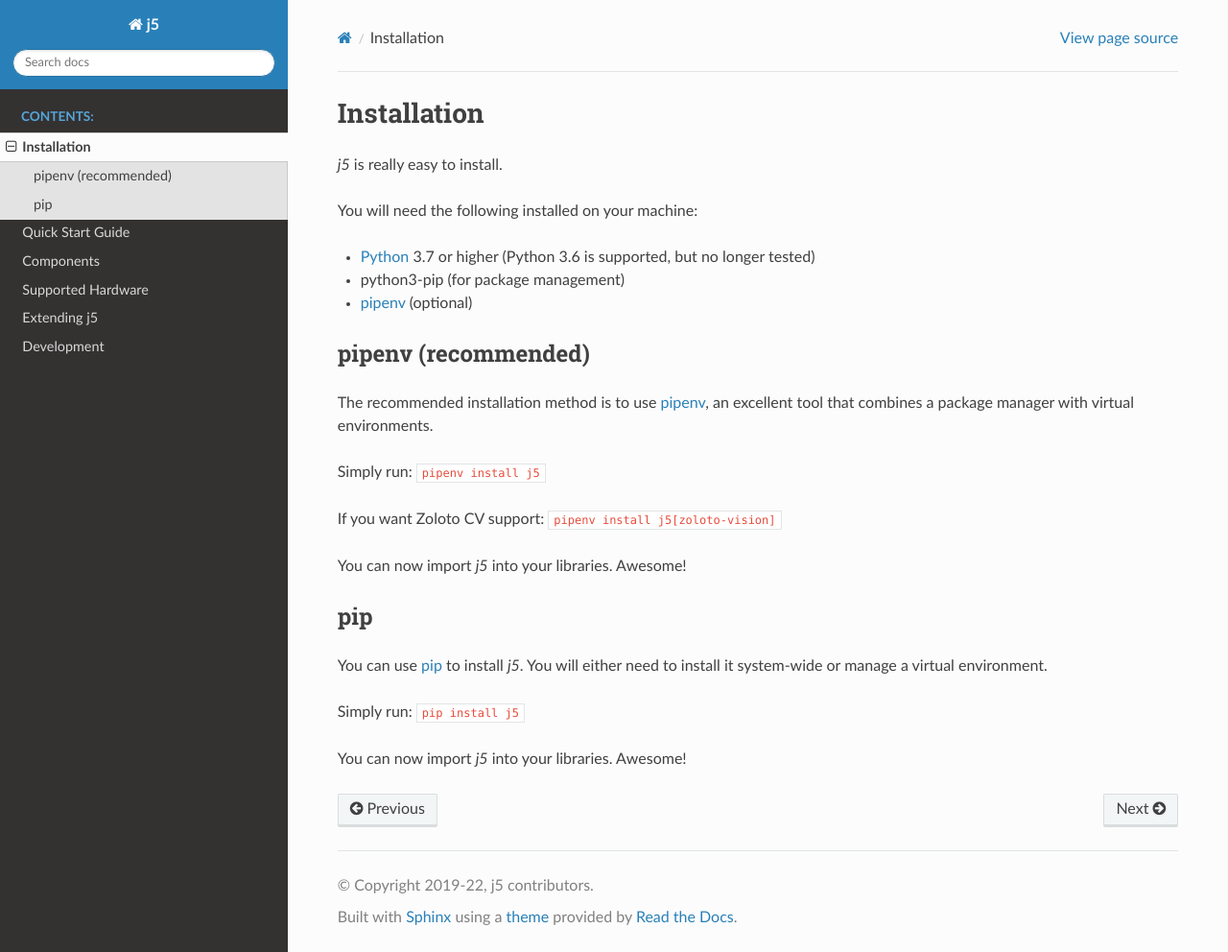
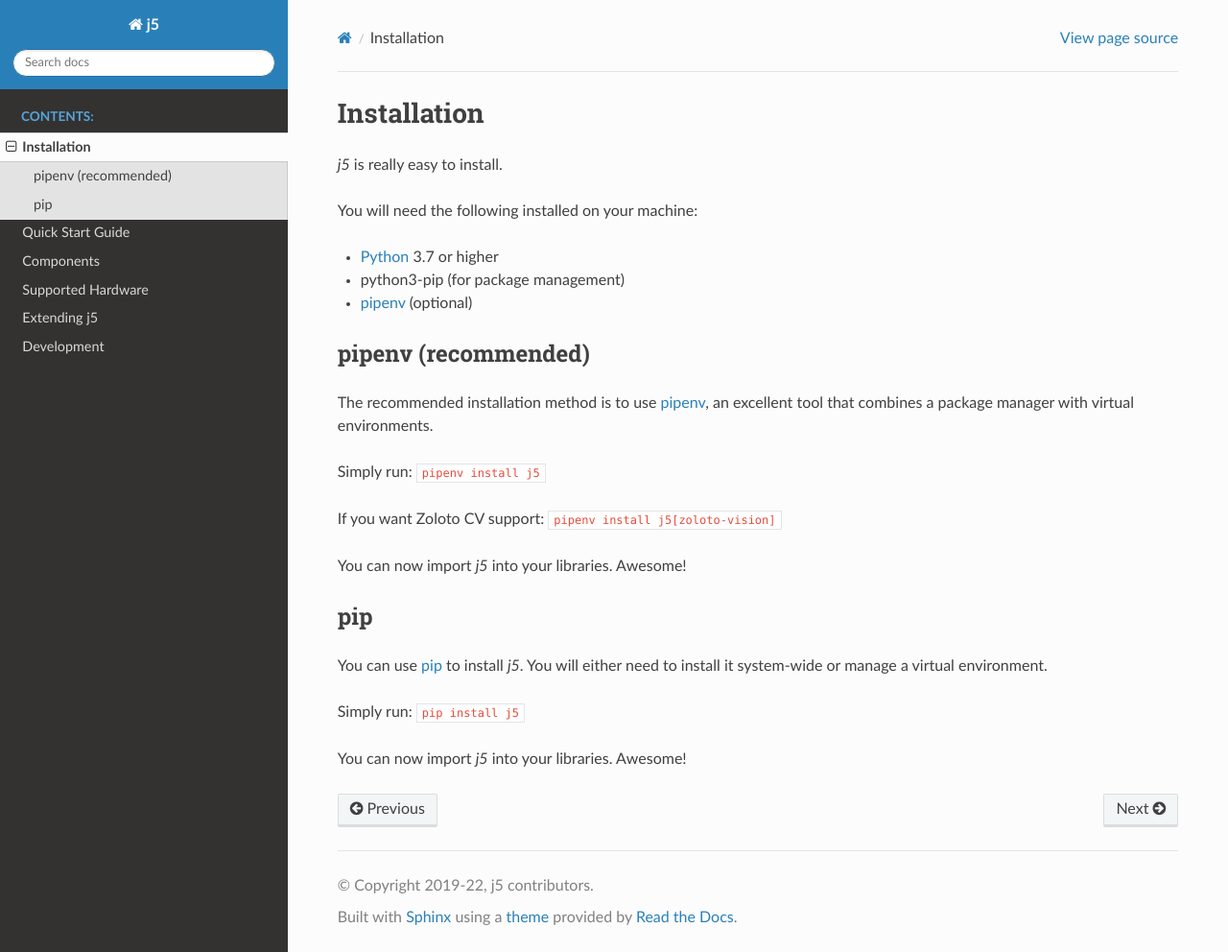
Before and after one commit to srobo/j5, a Sphinx documentation site: the page built from docs/usage/installation.rst, in a window 1280 px wide and 992 px high. Shown: the whole window at 96% size. Built offline with Sphinx 7.4.7 and the Read the Docs theme 2.0.0, drawn with Linux system fonts in a browser that asks for light colours.

Commit message:
docs: Require Python 3.7

```diff
--- a/docs/development/getting-started.rst
+++ b/docs/development/getting-started.rst
@@ -23,7 +23,7 @@ Setting Up
 
 You will need the following installed on your machine:
 
-- Python_ 3.6 or higher
+- Python_ 3.7 or higher
 - python3-pip (for package management)
 - GNU Make
 - poetry_
--- a/docs/usage/installation.rst
+++ b/docs/usage/installation.rst
@@ -5,7 +5,7 @@ Installation
 
 You will need the following installed on your machine:
 
-- Python_ 3.7 or higher (Python 3.6 is supported, but no longer tested)
+- Python_ 3.7 or higher
 - python3-pip (for package management)
 - pipenv_ (optional)
 
```
